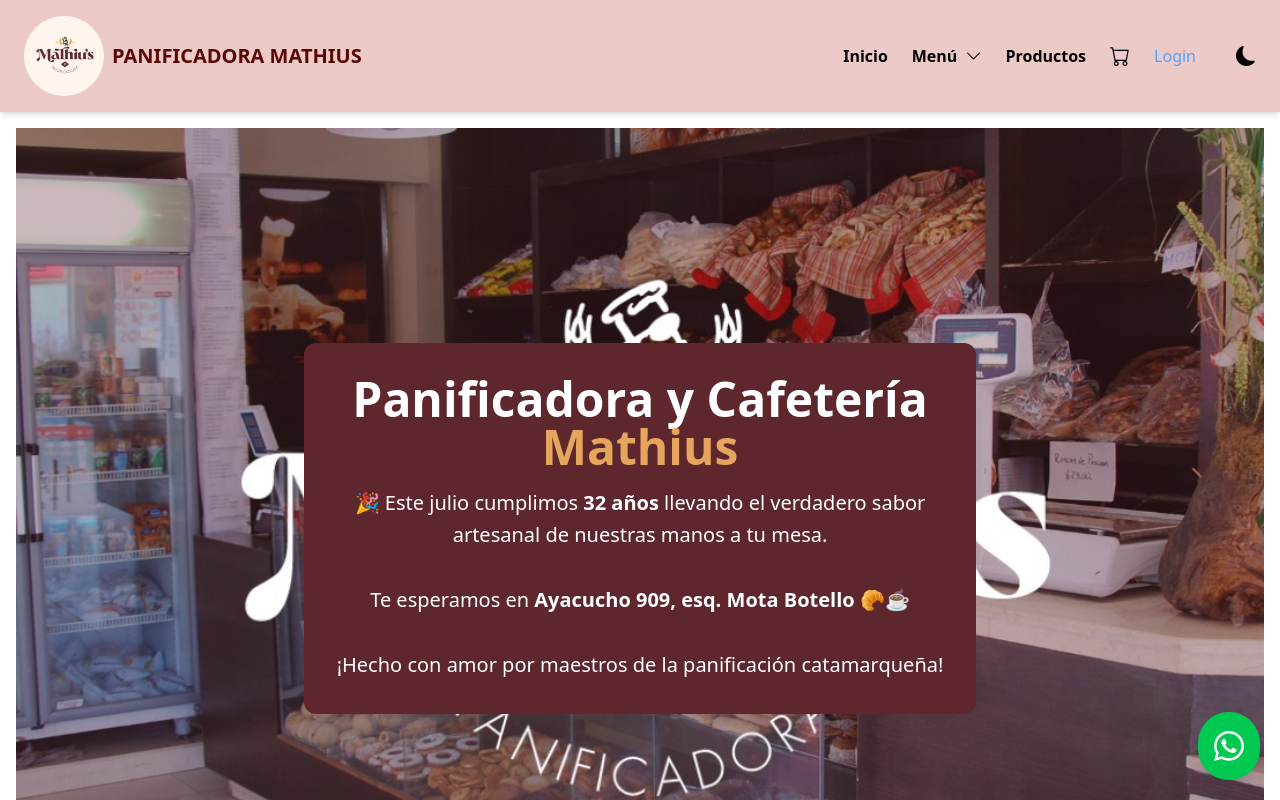
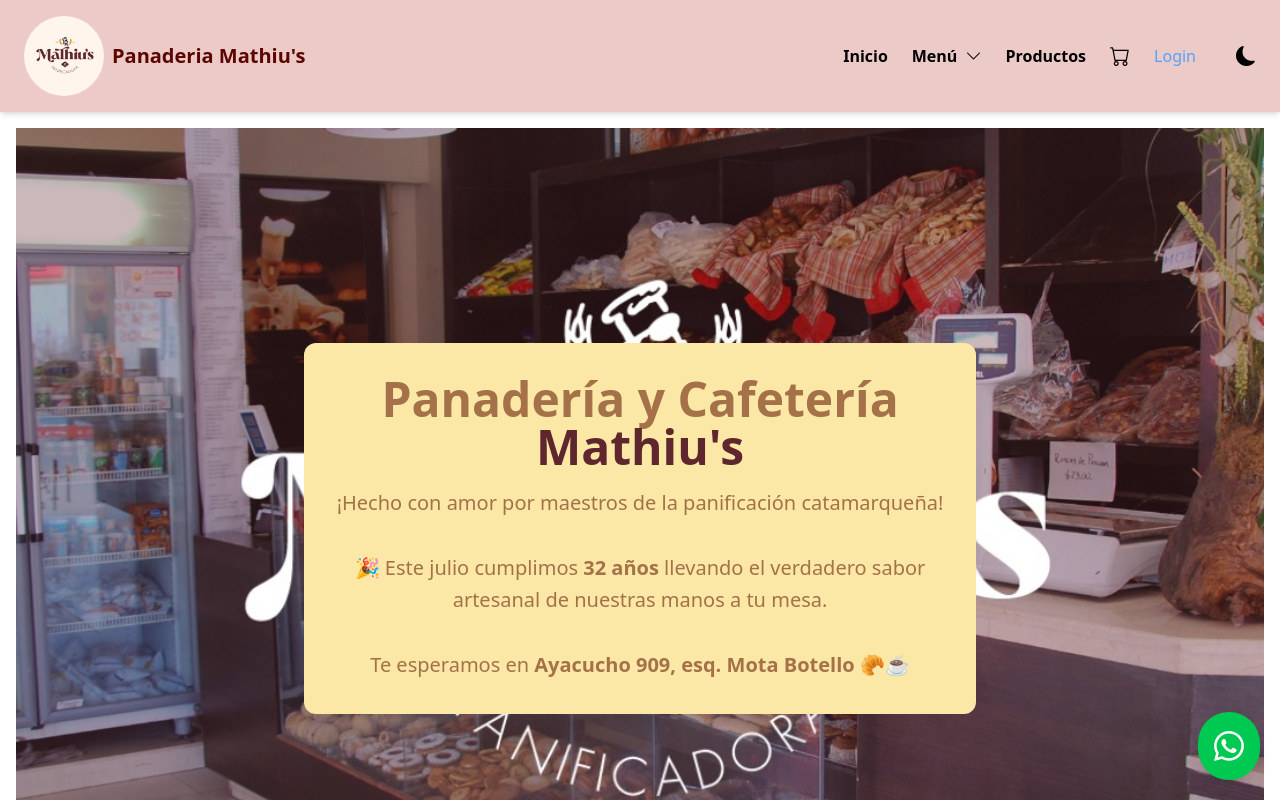
Before and after one commit to agustinasc/tp-frontend, a React (Vite) app: page / in a window 1280 px wide. Shown: the top 800 px of the page. Built offline with nearby package versions, Linux system fonts and the light colour scheme; no server answers.

Commit message:
Subiendo imagen para SEO y motion para /Home

```diff
--- a/index.html
+++ b/index.html
@@ -6,7 +6,7 @@
     <link rel="stylesheet" href="https://cdn.jsdelivr.net/npm/bootstrap-icons@1.11.3/font/bootstrap-icons.min.css">
     <meta name="google-site-verification" content="B6rnbFug4UvuiH3s-FeAiNhYhb_JOGiNQtijBOqZdKA" />
     <meta name="viewport" content="width=device-width, initial-scale=1.0" />
-    <title>MATHIUS PANIFICADORA</title>
+    <title>Mathiu's Panaderia y Cafeteria 🥖</title>
       <!-- Google tag (gtag.js) -->
     <script async src="https://www.googletagmanager.com/gtag/js?id=G-0K41ZXYYYX"></script>
     <script>
--- a/package.json
+++ b/package.json
@@ -15,6 +15,7 @@
     "@tailwindcss/vite": "^4.0.13",
     "axios": "^1.9.0",
     "bootstrap-icons": "^1.11.3",
+    "framer-motion": "^12.12.1",
     "leaflet": "^1.9.4",
     "motion": "^12.5.0",
     "react": "^19.0.0",
--- a/src/components/Navbar.jsx
+++ b/src/components/Navbar.jsx
@@ -60,7 +60,7 @@
         {/* Logo */}
         <div className="flex items-center gap-2">
           <img src={logo} alt="Logo" className="w-12 sm:w-20 rounded-full" />
-          <p className={`text-xl font-bold ${theme === "oscuro" ? "text-white" : "text-[#5B0601]"}`}>PANIFICADORA MATHIUS</p>
+          <p className={`text-xl font-bold ${theme === "oscuro" ? "text-white" : "text-[#5B0601]"}`}>Panaderia Mathiu's</p>
         </div>
 
         {/* Desktop Navigation */}
--- a/src/components/SeoLogo.jsx
+++ b/src/components/SeoLogo.jsx
@@ -5,7 +5,7 @@
     "@context": "https://schema.org",
     "@type": "Organization",
     "url": "https://mathius.com.ar",
-    "logo": "https://mathius.com.ar/logo.png"
+    "logo": "https://mathius.com.ar/logo2.png"
   };
 
   return (
--- a/src/pages/Contact.jsx
+++ b/src/pages/Contact.jsx
@@ -50,7 +50,9 @@
                         ? "bg-[#1f1f1f] text-white border-gray-600 placeholder-gray-400"
                         : "bg-white text-black border-gray-300 placeholder-gray-500"}`}
           >
-          <h2 className="text-2xl font-bold text-[#5B0601]">Solicitar Cotización</h2>
+          <h2 className="text-2xl font-bold text-gray-500">
+            Solicitar Cotización
+          </h2>
 
           <input
             type="text"
--- a/src/pages/Home.jsx
+++ b/src/pages/Home.jsx
@@ -1,5 +1,6 @@
 import React from 'react'
 import HomePage from './HomePage'
+import * as motion from "motion/react-client"
 import { Helmet } from "react-helmet"
 
 const Home = () => {
@@ -18,18 +19,49 @@
 
     return (
       <div className="bg-cover bg-center flex flex-col min-h-screen items-center justify-center text-white m-4" style={{ backgroundImage: "url('/fotoLocal.jpg')" }}>
-        <div className="bg-[#5E272D] bg-opacity-60 p-8 rounded-xl text-center max-w-2xl m-4">
+        {/* <div className="bg-[#5E272D] bg-opacity-60 p-8 rounded-xl text-center max-w-2xl m-4">
           <h1 className="text-4xl md:text-5xl font-bold mb-4">
-            Panificadora y Cafetería <span className="text-[#E6A55D]">Mathius</span>
+            Panadería y Cafetería <span className="text-[#E6A55D]">Mathiu's</span>
           </h1>
           <p className="text-lg md:text-xl leading-relaxed">
+            ¡Hecho con amor por maestros de la panificación catamarqueña!
+            <br /><br />
             🎉 Este julio cumplimos <strong>32 años</strong> llevando el verdadero sabor artesanal de nuestras manos a tu mesa.
             <br /><br />
             Te esperamos en <strong>Ayacucho 909, esq. Mota Botello</strong> 🥐☕
+          </p>
+        </div> */}
+
+
+        <motion.div
+          initial={{ opacity: 0, scale: 0 }}
+          animate={{ opacity: 1, scale: 1 }}
+          transition={{
+            duration: 0.4,
+            scale: { type: "spring", bounce: 0.5 },
+          }}
+          whileHover={{
+            scale: [null, 1.1, 1.3],
+            transition: {
+              duration: 0.5,
+              times: [0, 0.6, 1],
+              ease: ["easeInOut", "easeOut"],
+            },
+          }}
+          className="bg-[#FBE8A6] bg-opacity-60 p-8 rounded-xl text-center max-w-2xl m-4"
+        >
+          <h1 className="text-[#A47148] text-4xl md:text-5xl font-bold mb-4">
+            Panadería y Cafetería <span className="text-[#5E272D] text-shadow">Mathiu's</span>
+          </h1>
+          <p className="text-[#A47148] text-lg md:text-xl leading-relaxed">
+            ¡Hecho con amor por maestros de la panificación catamarqueña!
             <br /><br />
-            ¡Hecho con amor por maestros de la panificación catamarqueña!
+            🎉 Este julio cumplimos <strong>32 años</strong> llevando el verdadero sabor artesanal de nuestras manos a tu mesa.
+            <br /><br />
+            Te esperamos en <strong>Ayacucho 909, esq. Mota Botello</strong> 🥐☕
           </p>
-        </div>
+        </motion.div>
+
         {/* <HomePage /> */}
       </div>
     )
--- a/src/pages/Nosotros.jsx
+++ b/src/pages/Nosotros.jsx
@@ -1,5 +1,6 @@
 import { useNavigate } from "react-router-dom"
 import { Helmet } from "react-helmet"
+import * as motion from "motion/react-client"
 
 const Nosotros = () => {
   const navigate = useNavigate()
@@ -44,19 +45,32 @@
               </p>
             </div>
 
+    <div className="flex flex-col gap-6">
           {/* Foto 1 */}
-            <div className="flex flex-col gap-6">
+          <motion.div
+            whileHover={{ scale: 1.10 }}
+            whileTap={{ scale: 0.95 }}
+            className="rounded-2xl shadow-lg overflow-hidden"
+          >
             <img
               src="/nosotros2.jpeg"
               alt="Personal de la panadería"
-                className="rounded-2xl shadow-lg object-cover h-64 w-full"
+              className="object-cover h-64 w-full"
             />
+          </motion.div>
+
           {/* Foto 2 */}
+          <motion.div
+            whileHover={{ scale: 1.10 }}
+            whileTap={{ scale: 0.95 }}
+            className="rounded-2xl shadow-lg overflow-hidden"
+          >
             <img
               src="/nosotros3.jpg"
               alt="Nuestro Equipo"
-                className="rounded-2xl shadow-lg object-cover h-64 w-full"
+              className="object-cover h-64 w-full"
             />
+          </motion.div>
         </div>
           </div>
         </div>
```
Also changed, not shown: 1 other file (tests, documents, lock files or other folders). Lines whose indentation alone changed are shown as unchanged.
